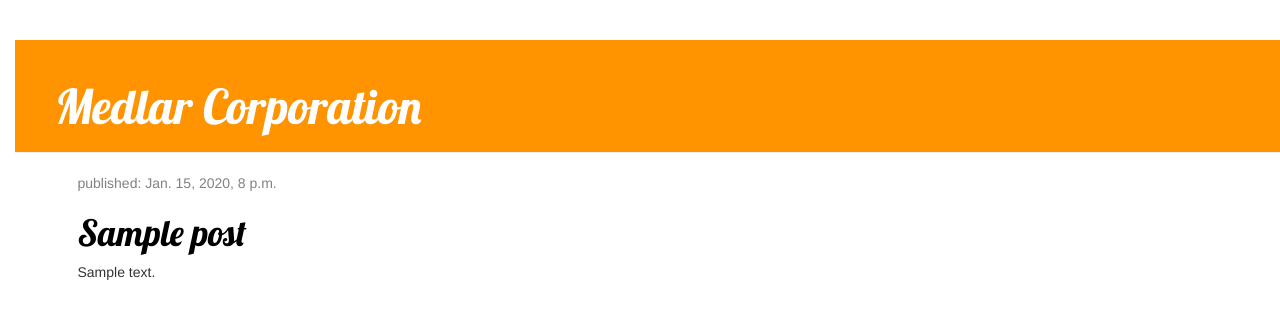
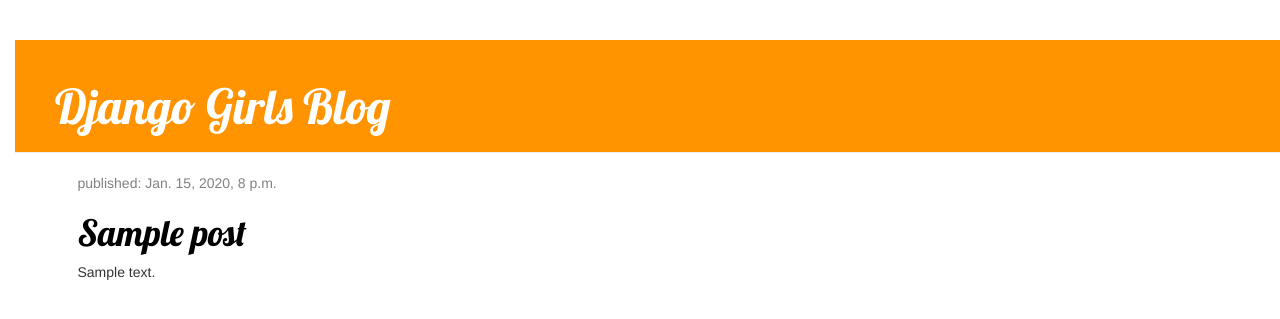
Before and after one commit to scye26/my-first-blog, a Django app: template blog/templates/blog/post_list.html in a window 1280 px wide. Shown: the top 319 px of the page. Run offline with Django 3.2, Linux system fonts and the light colour scheme; the template is opened without the code that fills it: values that come from a table or form of the project are taken from there, others are empty; tables that the repository leaves empty hold one stand-in row (values such as "Sample post"); some libraries are stand-ins or nearby versions.

Commit message:
HTML updates

```diff
--- /dev/null
+++ b/blog/templates/blog/base.html
@@ -0,0 +1,24 @@
+{% load staticfiles %}
+<html>
+
+  <head>
+    <title>Steph's blog</title>
+    <link rel="stylesheet" href="{% static 'css/blog.css' %}">
+    <link rel="stylesheet" href="//maxcdn.bootstrapcdn.com/bootstrap/3.2.0/css/bootstrap.min.css">
+    <link rel="stylesheet" href="//maxcdn.bootstrapcdn.com/bootstrap/3.2.0/css/bootstrap-theme.min.css">
+    <link href="//fonts.googleapis.com/css?family=Lobster&subset=latin,latin-ext" rel="stylesheet" type="text/css">
+
+  </head>
+  <body>
+    <div class="page-header">
+        <h1><a href="/">Django Girls Blog</a></h1>
+    </div>
+    <div class="content container">
+        <div class="row">
+            <div class="col-md-8">
+            {% block content %}
+            {% endblock %}
+            </div>
+        </div>
+    </div>
+</body>
--- a/blog/templates/blog/post_list.html
+++ b/blog/templates/blog/post_list.html
@@ -1,23 +1,6 @@
-  {% load staticfiles %}
-<html>
+{% extends 'blog/base.html' %}
 
-    <head>
-      <title>Steph's blog</title>
-      <link rel="stylesheet" href="{% static 'css/blog.css' %}">
-      <link rel="stylesheet" href="//maxcdn.bootstrapcdn.com/bootstrap/3.2.0/css/bootstrap.min.css">
-      <link rel="stylesheet" href="//maxcdn.bootstrapcdn.com/bootstrap/3.2.0/css/bootstrap-theme.min.css">
-      <link href="//fonts.googleapis.com/css?family=Lobster&subset=latin,latin-ext" rel="stylesheet" type="text/css">
-
-    </head>
-    <body>
-        <div class="page-header">
-            <h1><a href="">Medlar Corporation</a></h1>
-        </div>
-
-        <div>
-          <div class="content container">
-    <div class="row">
-        <div class="col-md-8">
+{% block content %}
             {% for post in posts %}
                 <div class="post">
                     <div class="date">
@@ -27,23 +10,4 @@
                     <p>{{ post.text|linebreaksbr }}</p>
                 </div>
             {% endfor %}
-        </div>
-    </div>
-</div>
-
-
-
-
-            <!--<p>published: 14.06.2014, 12:14</p>
-            <h2><a href="">Air Freight or Cargo Shipping</a></h2>
-            <p>Choose which mode of shipping depending on your business expenses and budget.</p>
-        </div>
-
-        <div>
-            <p>published: 14.06.2014, 12:14</p>
-            <h2><a href="">Internet at sea for shipment tracking</a></h2>
-            <p>Internet is now accessible at sea, not only for leisure but also for business purposes mainly high volume and density shipment tracking</p>
--->
-        </div>
-    </body>
-</html>
+{% endblock %}
```
